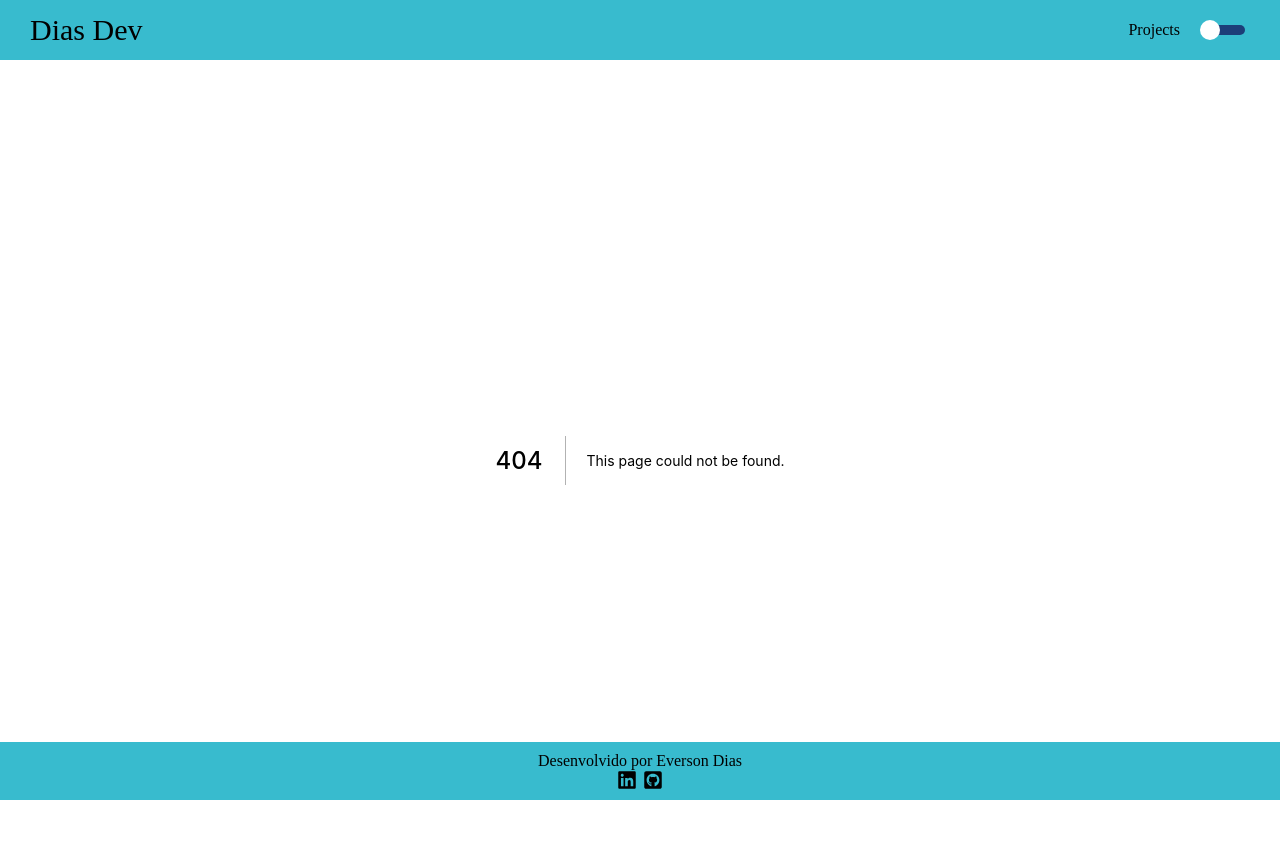
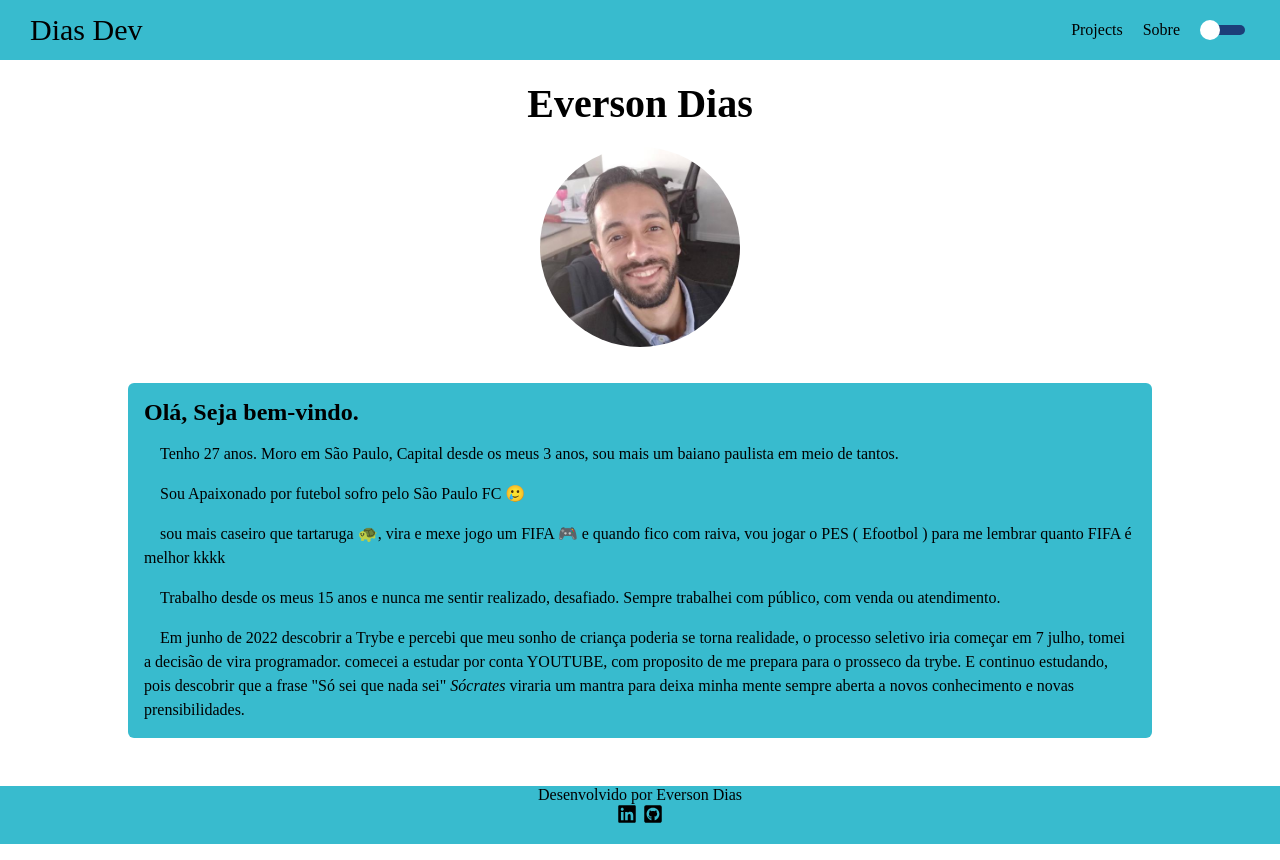
Before and after one commit to EversonDias/portfolio, a Next.js app: page /about in a window 1280 px wide. Before the commit this address had no page. Built offline with nearby package versions, Linux system fonts and the light colour scheme.

Commit message:
fixed theme

```diff
--- /dev/null
+++ b/pages/about/index.jsx
@@ -0,0 +1,13 @@
+import Perfil from "../../src/components/perfil";
+import NextHead from "../../src/components/nextHead";
+import CardAbout from "../../src/components/CardAbout";
+
+export default function About(){
+  return(
+      <main>
+        <NextHead text="Sobre" />
+        <Perfil />
+        <CardAbout />
+      </main>
+  )
+}
--- /dev/null
+++ b/src/components/CardAbout/index.jsx
@@ -0,0 +1,34 @@
+import styled from "styled-components"
+
+const Container = styled.article`
+  background-color: ${props => props.theme.colors.header};
+  color: ${props => props.theme.colors.text};
+  width: 80vw;
+  margin: 2rem auto;
+  padding: 1rem;
+  border-radius: 6px;
+  p{
+    text-indent: 1rem;
+    margin-top: 1rem;
+    line-height: 1.5rem;
+  }
+`
+
+export default function CardAbout() {
+  return (
+    <Container>
+      <h1>Olá, Seja bem-vindo.</h1>
+
+      <p>Tenho 27 anos. Moro em São Paulo, Capital desde os meus 3 anos, sou mais um baiano paulista em meio de tantos.</p>
+
+      <p>Sou Apaixonado por futebol sofro pelo São Paulo FC 🥲</p>
+
+      <p>sou mais caseiro que tartaruga 🐢, vira e mexe jogo um FIFA 🎮 e quando fico com raiva, vou jogar o PES ( Efootbol ) para me lembrar quanto FIFA é melhor kkkk</p>
+
+      <p>Trabalho desde os meus 15 anos e nunca me sentir realizado, desafiado. Sempre trabalhei com público, com venda ou atendimento.</p>
+
+      <p>Em junho de 2022 descobrir a Trybe e percebi que meu sonho de criança poderia se torna realidade, o processo seletivo iria começar em 7 julho, tomei a decisão de vira programador. comecei a estudar por conta YOUTUBE, com proposito de me prepara para o prosseco da trybe. E continuo estudando, pois descobrir que a frase "Só sei que nada sei" <cite>Sócrates</cite> viraria um mantra para deixa minha mente sempre aberta a novos conhecimento e novas prensibilidades.</p>
+
+    </Container>
+  )
+}
--- a/src/components/cardProjects/index.jsx
+++ b/src/components/cardImg/index.jsx
@@ -17,10 +17,11 @@ const Container = styled.picture`
 
     }
 `
-export default function CardProjects({ src, title }) {
+export default function CardImg({ src, title }) {
     return (
         <Container>
-                <Image id='img'
+                <Image
+                id='img'
                     layout='fill'
                     src={src}
                     alt={title}
--- a/src/components/navBar/index.jsx
+++ b/src/components/navBar/index.jsx
@@ -26,6 +26,7 @@ export default function NavBar({ themeChange }) {
     return (
         <Container>
             <Link href="/projects">Projects</Link>
+            <Link href="/about">Sobre</Link>
             <Switch
                 onChange={themeChange}
                 checked={title === 'dark'}
--- a/src/components/perfil/index.jsx
+++ b/src/components/perfil/index.jsx
@@ -1,54 +1,33 @@
+import Image from "next/image";
 import styled from "styled-components";
 import Data from '../../../data/tecnologias'
 
 const Container = styled.section`
 text-align: center;
-display: flex;
-flex-direction: column;
 h1{
     font-size: 40px;
     margin: 20px;
     color: ${props => props.theme.colors.title};
 }
-#perfil{
+.img{
     border-radius: 50%;
-    border: solid 4px ${props => props.theme.colors.highlights};
-    width: 300px;
-    margin: auto;
 }
-picture{
-    margin: 50px auto;
-    background: ${props => props.theme.colors.header};
-    width: 700px;
-    border-radius: 6px;
-
-    h2{
-        color: ${props => props.theme.colors.title};;
-        margin-top: 20px;
-    }
-    img{
-        margin: 10px 5px 20px 5px;
-        width: 50px;
-    }
-}
-
 `
 
 export default function Perfil() {
-const tecnologias = Data
+    const tecnologias = Data
 
     return (
         <Container>
             <h1>Everson Dias</h1>
-            <img id="perfil" src="https://avatars.githubusercontent.com/u/108692716?v=4" alt="foto de perfil everson dias" />
-
-            <picture>
-                <h2>Tecnologias</h2>
-                {tecnologias.map((e)=> (
-                    <img src={e.url} alt={e.name}/>
-                ))}
-            </picture>
-
+            <Image
+                className="img"
+                layout="fixed"
+                src="/img/perfil/perfil.jpeg"
+                alt="foto de perfil 3x4 do desenvolvedor do site Everson Dias em um escritório"
+                width={200}
+                height={200}
+            />
         </Container>
     )
 }
--- a/src/patterns/footer/index.jsx
+++ b/src/patterns/footer/index.jsx
@@ -2,8 +2,6 @@ import styled from 'styled-components';
 import {FaLinkedin, FaGithubSquare } from 'react-icons/fa'
 
 const Container = styled.footer`
-  position: absolute;
-  bottom: 0;
   background-color: ${props => props.theme.colors.header};
   height: 58px;
   width: 100%;
--- a/src/patterns/projects/index.jsx
+++ b/src/patterns/projects/index.jsx
@@ -1,6 +1,6 @@
 import Data from '../../../data/projects'
-import CardProjects from '../../components/cardProjects'
 import styled from 'styled-components'
+import CardImg from '../../components/cardImg';
 
 const Container = styled.section`
     display: flex;
@@ -34,7 +34,7 @@ export default function Projects() {
             {DataBase.map((e) => (
                 <a href={e.link} target='_black'>
                     <h1>{e.title}</h1>
-                    <CardProjects
+                    <CardImg
                         src={e.img}
                         title={e.title}
                     />
--- a/src/styles/global.js
+++ b/src/styles/global.js
@@ -12,6 +12,8 @@ para passar as cores já pre-definidas dos temas utilizo uma expressão js para
 */
 body {
     background: ${props => props.theme.colors.background};
-
+}
+html, body, main{
+    min-height: 87vh;
 }
 `;
--- a/src/styles/themes/dark.js
+++ b/src/styles/themes/dark.js
@@ -4,10 +4,10 @@ export default {
     title: 'dark',
 
     colors: {
-        background: '#08090A',
+        background: '#181818',
         title: '#FFFFFF',
         text: '#FFFFFF',
-        highlights: '#048ABF',
-        header: '#002540'
+        highlights: '#181818',
+        header: '#202020'
     },
 };
--- a/src/styles/themes/light.js
+++ b/src/styles/themes/light.js
@@ -5,7 +5,7 @@ export default {
 
     colors: {
         background: '#FFFFFF',
-        title: '#1C3E78',
+        title: '#000000',
         text: '#000000',
         highlights: '#1C3E78',
         header: '#38BBCE'
```
Also changed, not shown: pages/index.jsx (+3 -7 lines), pages/projects/index.jsx (+4 -6 lines), public/img/perfil/perfil.jpeg (added).
